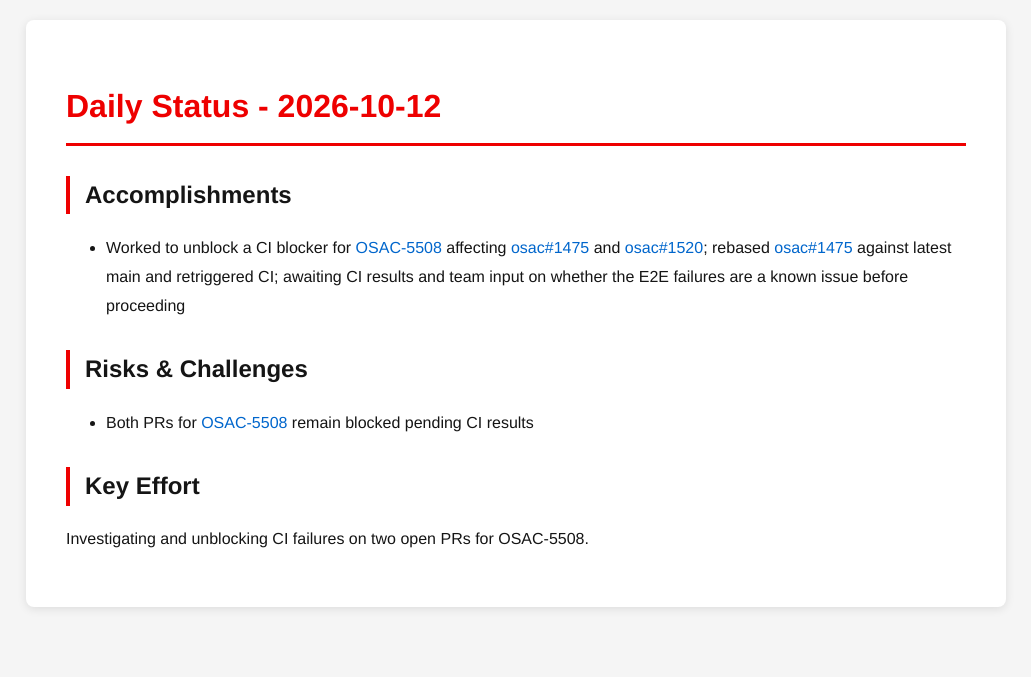
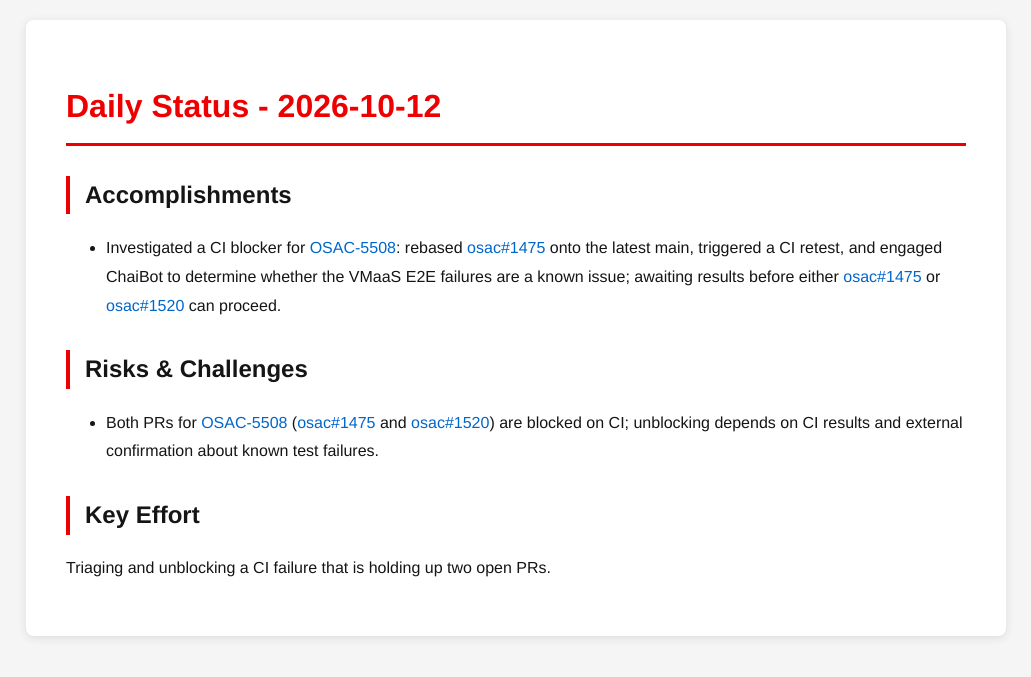
Before and after one commit to tzvatot/daily-status, a Jekyll site: the page built from 2026-10-12.md, in a window 1280 px wide. Shown: the top 677 px of the page, without its empty margins (124-1155 px from the left). Built offline with Jekyll 4.4.1, drawn with Linux system fonts in a browser that asks for light colours.

Commit message:
Daily status update - 2026-10-12

```diff
--- a/2026-10-12.md
+++ b/2026-10-12.md
@@ -7,10 +7,10 @@ date: 2026-10-12
 # Daily Status - 2026-10-12
 
 ## Accomplishments
-- Worked to unblock a CI blocker for [OSAC-5508](https://redhat.atlassian.net/browse/OSAC-5508) affecting [osac#1475](https://github.com/osac-project/osac/pull/1475) and [osac#1520](https://github.com/osac-project/osac/pull/1520); rebased [osac#1475](https://github.com/osac-project/osac/pull/1475) against latest main and retriggered CI; awaiting CI results and team input on whether the E2E failures are a known issue before proceeding
+- Investigated a CI blocker for [OSAC-5508](https://redhat.atlassian.net/browse/OSAC-5508): rebased [osac#1475](https://github.com/osac-project/osac/pull/1475) onto the latest main, triggered a CI retest, and engaged ChaiBot to determine whether the VMaaS E2E failures are a known issue; awaiting results before either [osac#1475](https://github.com/osac-project/osac/pull/1475) or [osac#1520](https://github.com/osac-project/osac/pull/1520) can proceed.
 
 ## Risks & Challenges
-- Both PRs for [OSAC-5508](https://redhat.atlassian.net/browse/OSAC-5508) remain blocked pending CI results
+- Both PRs for [OSAC-5508](https://redhat.atlassian.net/browse/OSAC-5508) ([osac#1475](https://github.com/osac-project/osac/pull/1475) and [osac#1520](https://github.com/osac-project/osac/pull/1520)) are blocked on CI; unblocking depends on CI results and external confirmation about known test failures.
 
 ## Key Effort
-Investigating and unblocking CI failures on two open PRs for OSAC-5508.
+Triaging and unblocking a CI failure that is holding up two open PRs.
```
